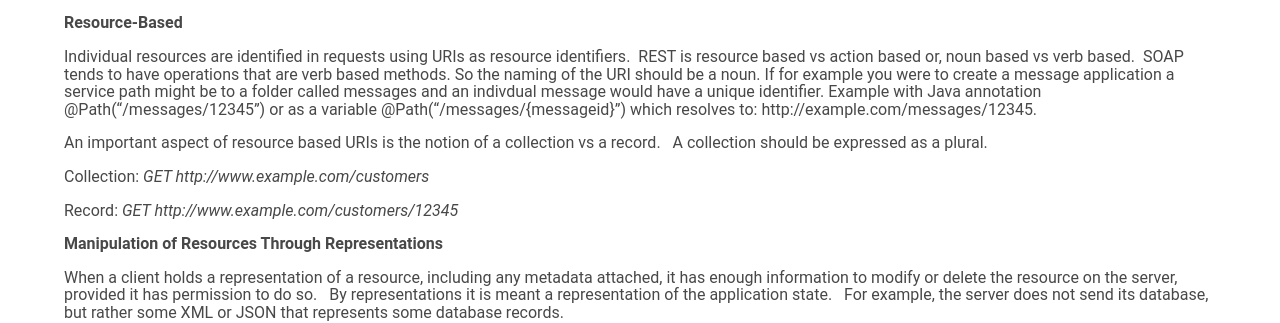
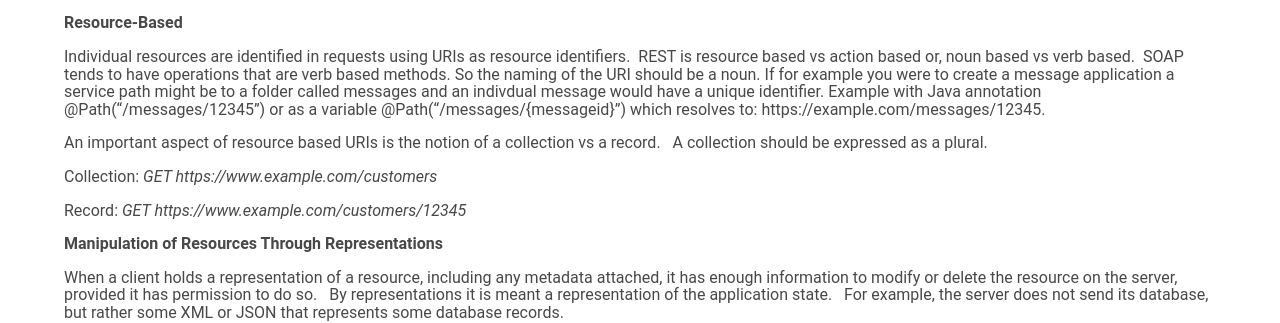
Before and after one commit to mo4dawg/mo4dawg.github.io, a Jekyll site: the page built from _posts/2016-11-11-restful-services.md, in a window 1280 px wide and 900 px high, scrolled down 577 px. Shown: the part 213-536 px from the top of the window. Built offline with Jekyll 4.4.1, drawn with Linux system fonts in a browser that asks for light colours; comment, search, counter and statistics services are not loaded; some of the changed lines change nothing that is shown.

Commit message:
Update 2016-11-11-restful-services.md

```diff
--- a/_posts/2016-11-11-restful-services.md
+++ b/_posts/2016-11-11-restful-services.md
@@ -18,13 +18,13 @@ Restful services have six constraints which are defined below.  The closer a ser
 
 **Resource-Based**
 
-Individual resources are identified in requests using URIs as resource identifiers.  &nbsp;REST is resource based vs action based or, noun based vs verb based.  &nbsp;SOAP tends to have operations that are verb based methods.  So the naming of the URI should be a noun.  If for example you were to create a message application a service path might be to a folder called messages and an indivdual message would have a unique identifier.  Example with Java annotation @Path("/messages/12345") or as a variable @Path("/messages/{messageid}") which resolves to: http://example.com/messages/12345.
+Individual resources are identified in requests using URIs as resource identifiers.  &nbsp;REST is resource based vs action based or, noun based vs verb based.  &nbsp;SOAP tends to have operations that are verb based methods.  So the naming of the URI should be a noun.  If for example you were to create a message application a service path might be to a folder called messages and an indivdual message would have a unique identifier.  Example with Java annotation @Path("/messages/12345") or as a variable @Path("/messages/{messageid}") which resolves to: https://example.com/messages/12345.
 
 An important aspect of resource based URIs is the notion of a collection vs a record.  &nbsp; A collection should be expressed as a plural.
 
-Collection: *GET http://www.example.com/customers*
+Collection: *GET https://www.example.com/customers*
 
-Record:     *GET http://www.example.com/customers/12345*
+Record:     *GET https://www.example.com/customers/12345*
 
 **Manipulation of Resources Through Representations**
 
```
